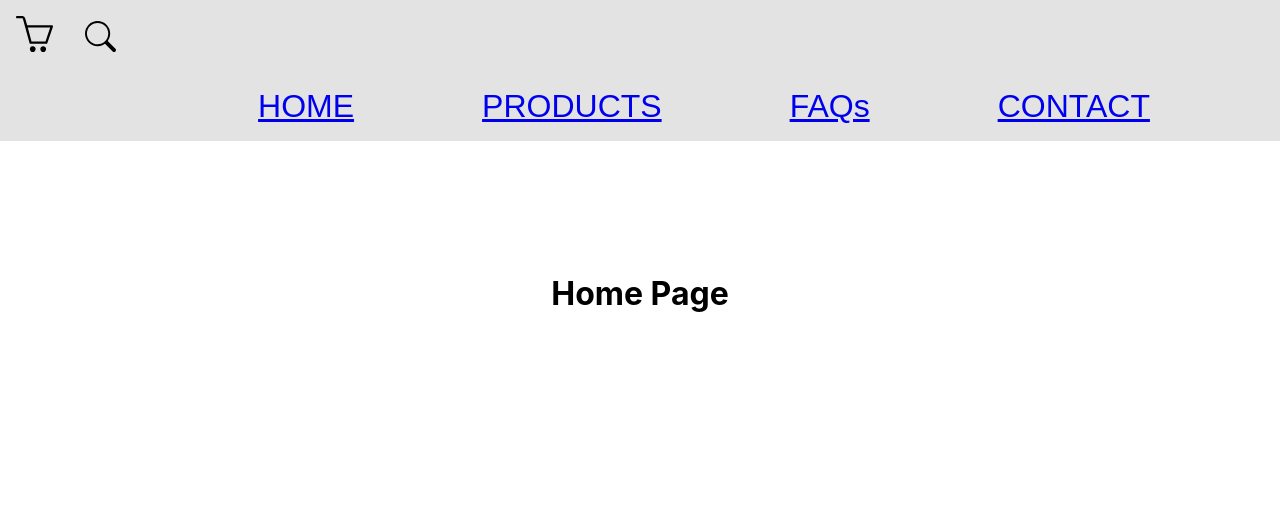
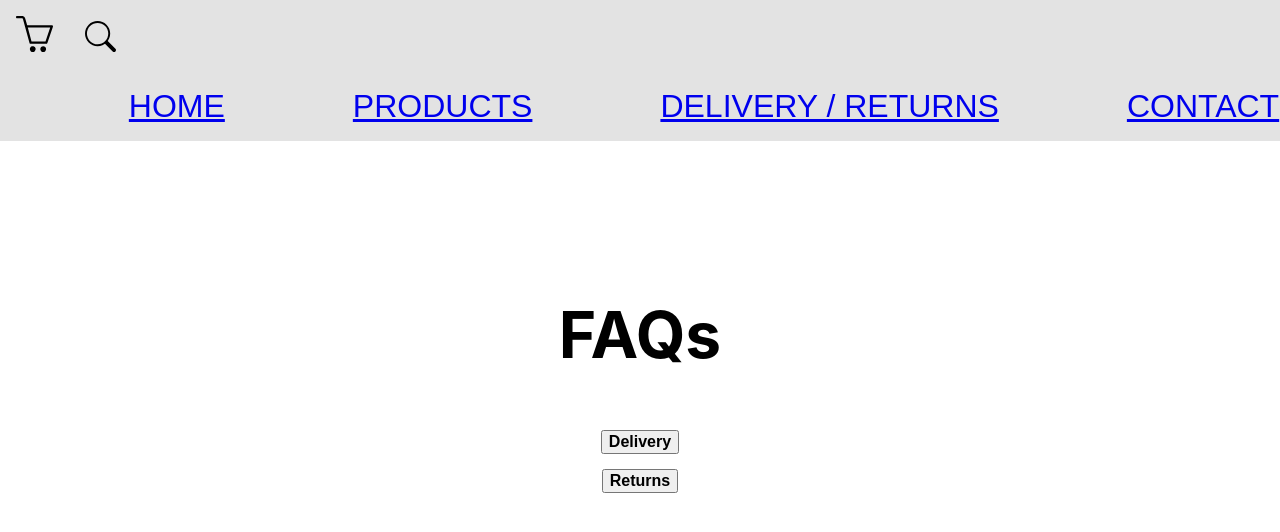
Before and after one commit to jessica440/golden_shoe_jd, a React (Create React App) app: page /deliveryreturns in a window 1280 px wide. Before the commit this address led to /. Shown: the top 532 px of the page. Built offline with nearby package versions, Linux system fonts and the light colour scheme.

Commit message:
fix component imports

```diff
--- a/src/App.js
+++ b/src/App.js
@@ -3,7 +3,7 @@ import "./App.css";
 import HomePage from "./pages/homePage";
 import { Products } from "./pages/productPage";
 import Contact from "./pages/contactPage";
-import Faqs from "./pages/returnsDeliveryPage";
+import DeliveryReturns from "./pages/returnsDeliveryPage";
 import ReturnsLabel from "./pages/returnsLabel";
 import {
   BrowserRouter,
@@ -26,8 +26,8 @@ function App() {
         <Route path="/products" exact>
           <Products />
         </Route>
-        <Route path="/faqs" exact>
-          <Faqs />
+        <Route path="/deliveryreturns" exact>
+          <DeliveryReturns />
         </Route>
         <Route path="/contact" exact>
           <Contact />
--- a/src/components/Button.js
+++ b/src/components/Button.js
@@ -1,5 +1,6 @@
 import React from "react";
 import styled from "styled-components";
+import ReturnsForm from "../components/Form";
 
 const Button = styled.button`
   font-size: 1rem;
@@ -31,18 +32,33 @@ export const Content = styled.div`
 
 export const CollapsibleText = () => {
   const [seeText, setSeeText] = React.useState(false);
+  const [seeForm, setSeeForm] = React.useState(false);
   const handleSeeText = () => {
     setSeeText(!seeText);
     console.log("activated");
   };
+  const handleSeeForm = () => {
+    setSeeForm(!seeForm);
+  };
   return (
     <>
+      <Content>
         <Button onClick={() => handleSeeText()}>Delivery</Button>
         {seeText ? (
           <Content>
             <h1>Hello!</h1>
           </Content>
         ) : null}
+      </Content>
+      <Content>
+        <Button onClick={() => handleSeeForm()}>Returns</Button>
+        {seeForm ? (
+          <Content>
+            <h1>Hello!</h1>
+            <ReturnsForm />
+          </Content>
+        ) : null}
+      </Content>
     </>
   );
 };
--- a/src/components/Form.js
+++ b/src/components/Form.js
@@ -139,4 +139,4 @@ export const ReturnsForm = () => {
   );
 };
 
-export default Container;
+export default ReturnsForm;
--- a/src/components/NavBar.js
+++ b/src/components/NavBar.js
@@ -56,7 +56,7 @@ const NavBar = () => {
               <Link to="/products">PRODUCTS</Link>
             </Li>
             <Li>
-              <Link to="/faqs">FAQs</Link>
+              <Link to="/deliveryreturns">DELIVERY / RETURNS</Link>
             </Li>
             <Li>
               <Link to="/contact">CONTACT</Link>
--- a/src/pages/homePage.js
+++ b/src/pages/homePage.js
@@ -4,7 +4,7 @@ import styled from "styled-components";
 // import { landingPageTheme } from "./../components/themes";
 // import { useHistory } from "react-router-dom";
 import NavBar from "./../components/NavBar";
-import Container from "./../components/Form";
+import { Container } from "./../components/Form";
 
 const HomePage = () => {
   // const history = useHistory();
--- a/src/pages/pageNotFound.js
+++ b/src/pages/pageNotFound.js
@@ -1,7 +1,7 @@
 import React from "react";
 import styled from "styled-components";
 import NavBar from "./../components/NavBar";
-import Container from "./../components/Form";
+import { Container } from "./../components/Form";
 import { useHistory } from "react-router-dom";
 
 const NotFoundPage = () => {
--- a/src/pages/productPage.js
+++ b/src/pages/productPage.js
@@ -5,7 +5,7 @@ import styled from "styled-components";
 // import { ThemeProvider } from "styled-components";
 // import { Container } from "../components/Form";
 import NavBar from "./../components/NavBar";
-import Container from "./../components/Form";
+import { Container } from "./../components/Form";
 
 // const Product = () => {
 //   return (
--- a/src/pages/returnsDeliveryPage.js
+++ b/src/pages/returnsDeliveryPage.js
@@ -1,11 +1,11 @@
 import React from "react";
 import styled from "styled-components";
 import NavBar from "./../components/NavBar";
-import { Container, ReturnsForm } from "./../components/Form";
+import { Container } from "./../components/Form";
 // import { useHistory } from "react-router-dom";
 import { CollapsibleText, Content } from "./../components/Button";
 
-const Faqs = () => {
+const DeliveryReturns = () => {
   //   const history = useHistory();
   //   history.push("/");
   return (
@@ -16,10 +16,9 @@ const Faqs = () => {
           <h1>FAQs</h1>
         </Content>
         <CollapsibleText />
-        <ReturnsForm />
       </Container>
     </>
   );
 };
 
-export default Faqs;
+export default DeliveryReturns;
--- a/src/pages/returnsLabel.js
+++ b/src/pages/returnsLabel.js
@@ -1,7 +1,7 @@
 import React from "react";
 import styled from "styled-components";
 import NavBar from "./../components/NavBar";
-import { Container, Fieldset } from "./../components/Form";
+import { Container } from "./../components/Form";
 // import { returns } from "../api/api";
 import Label from "../images/returnsLabel.png";
 
```
Lines whose indentation alone changed are shown as unchanged.
